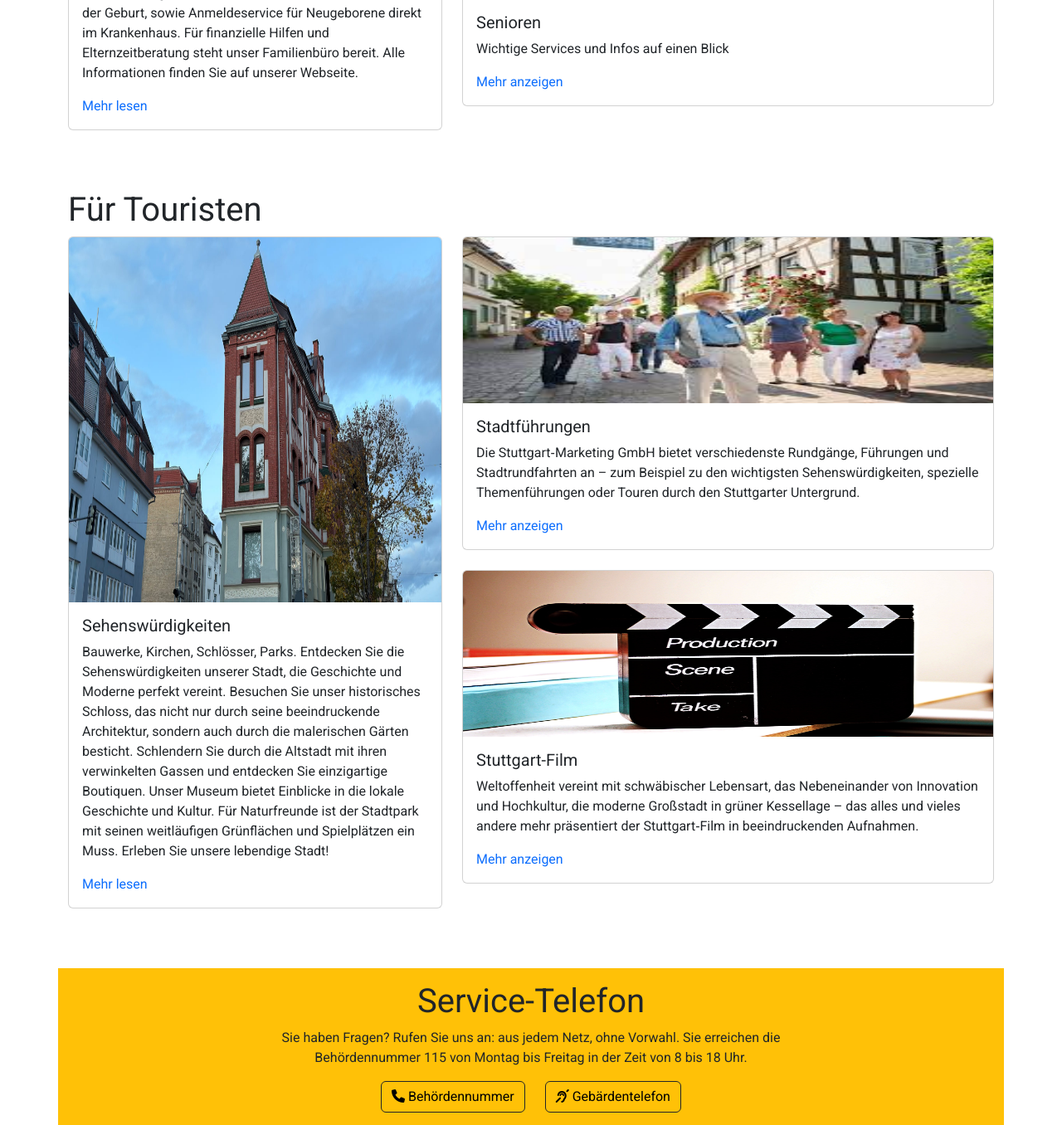
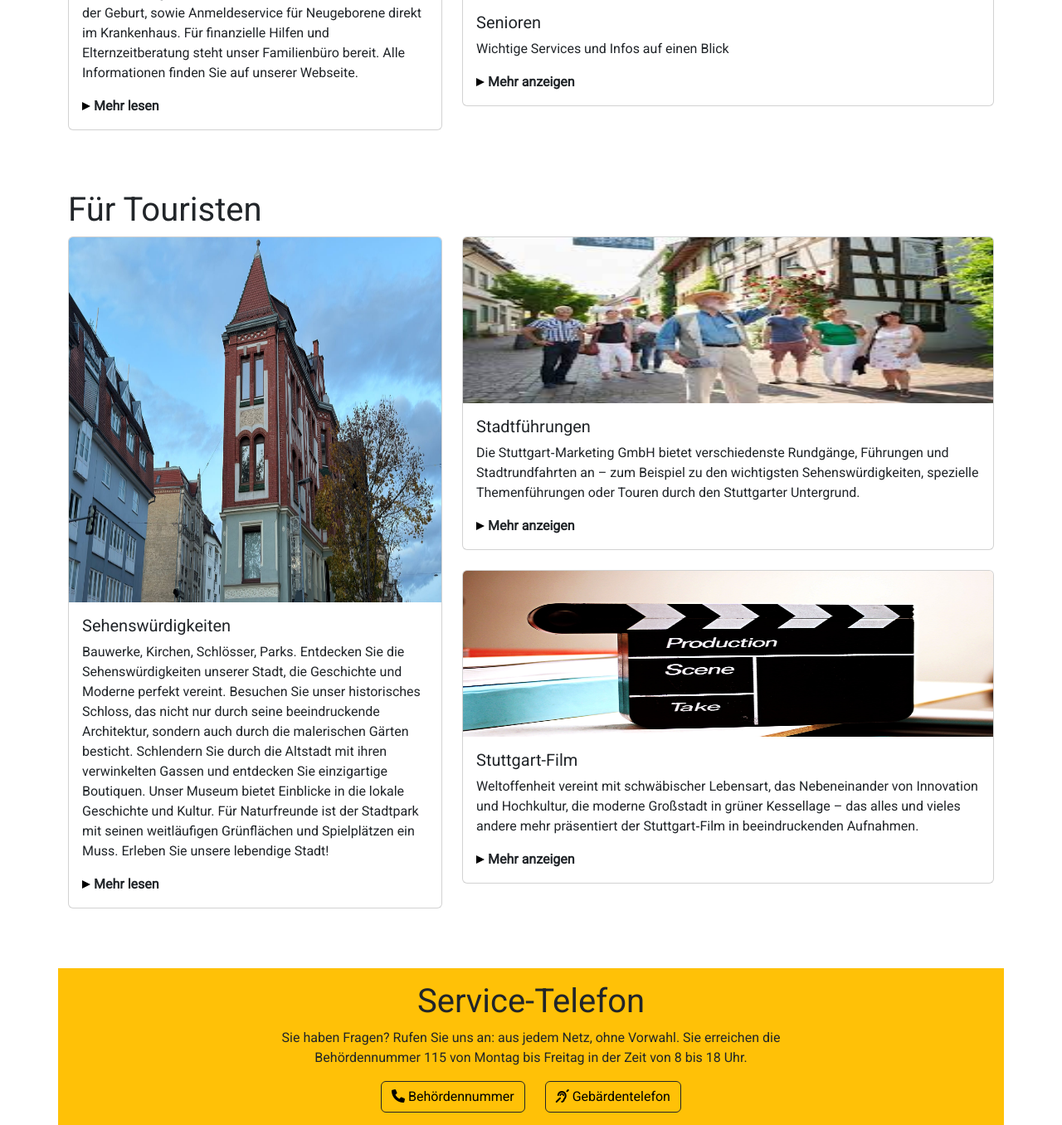
Before and after one commit to NiyaziGumus/StuttgartWebRedesign, a PHP site: page / in a window 1280 px wide. Shown: the part 2244-3600 px from the top of the page at 83% size. Run offline with PHP 8.4, Linux system fonts and the light colour scheme.

Commit message:
Dark Theme Unterstützung hinzugefügt

```diff
--- a/navbar.php
+++ b/navbar.php
@@ -1,5 +1,5 @@
 <!DOCTYPE html>
-<html lang="de">
+<html lang="de" data-bs-theme="dark">
 
 <head>
   <meta charset="UTF-8">
@@ -31,9 +31,11 @@
         </form>
       </div>
       <div class="col d-flex justify-content-center my-3 me-4">
-        <a class="navbar-brand light-theme mx-1" href="#"><i class="bi bi-sun-fill" style="font-size: 1.3rem;"></i></a>
-        <a class="navbar-brand dark-theme mx-1" href="#"><i class="bi bi-moon-stars-fill" style="font-size: 1.2rem;"></i></a>
-        <a class="navbar-brand custom-theme mx-1" href="#"><img src="img/farbeIkon.svg" alt="Logo" width="20" height="24"></a>
+      <a class="navbar-brand light-theme mx-1" href="#" data-bs-theme-value="light"><i class="bi bi-sun-fill" style="font-size: 1.3rem;"></i></a>
+    <!-- Dark theme toggle -->
+    <a class="navbar-brand dark-theme mx-1" href="#" data-bs-theme-value="dark"><i class="bi bi-moon-stars-fill" style="font-size: 1.2rem;"></i></a>
+    <!-- Custom theme toggle -->
+    <a class="navbar-brand custom-theme mx-1" href="#" data-bs-theme-value="custom"><img src="img/farbeIkon.svg" alt="Logo" width="20" height="24"></a>
         <div class="vr mx-3 "></div>
         <a class="navbar-brand mx-1 font-size-down"><img src="img/fontSizeDown.svg" alt="A-" width="18" height="18"></a>
         <a class="navbar-brand mx-1 font-size-up"><img src="img/fontSizeUp.svg" alt="A+" width="24" height="24"></a>
--- a/serviceBehorden.html
+++ b/serviceBehorden.html
@@ -4,7 +4,7 @@
 <div class="container">
   <div class="row">
     <div class="col-sm-4">
-      <div class="card text-bg-light mt-3" style="max-width: 100%;">
+      <div class="card bg-body-secondary mt-3" style="max-width: 100%;">
         <div class="card-body">
           <h5 class="card-title">Kontakt und Datenschutz</h5>
           <p class="card-text">Sie haben noch Fragen? Service-Nummern, Ansprechpersonen undalles rund um den Schutz
@@ -13,7 +13,7 @@
       </div>
     </div>
     <div class="col-sm-4">
-      <div class="card text-bg-light mt-3" style="max-width: 100%;">
+      <div class="card bg-body-secondary mt-3" style="max-width: 100%;">
         <div class="card-body">
           <h5 class="card-title">Online-Services</h5>
           <p class="card-text">Die Stadt Stuttgart stellt Ihnen eine Vielzahl von Leistungen digital zur Verfügung.
@@ -22,7 +22,7 @@
       </div>
     </div>
     <div class="col-sm-4">
-      <div class="card text-bg-light mt-3" style="max-width: 100%;">
+      <div class="card bg-body-secondary mt-3" style="max-width: 100%;">
         <div class="card-body">
           <h5 class="card-title">Online-Terminvereinbarung</h5>
           <p class="card-text">Sie wollen die Landeshauptstadt Stuttgart vor Ort besuchen? Vereinbaren Sie vorher einen
--- a/serviceBurgerburo.html
+++ b/serviceBurgerburo.html
@@ -4,7 +4,7 @@
 <div class="container">
   <div class="row">
     <div class="col-sm-4">
-      <div class="card text-bg-light mt-3" style="max-width: 100%;">
+      <div class="card bg-body-secondary mt-3" style="max-width: 100%;">
         <div class="card-body">
           <h5 class="card-title">Wohngeld</h5>
           <p class="card-text">Wohngeld ist ein Zuschuss zur Miete oder Belastung</p>
@@ -12,7 +12,7 @@
       </div>
     </div>
     <div class="col-sm-4">
-      <div class="card text-bg-light mt-3" style="max-width: 100%;">
+      <div class="card bg-body-secondary mt-3" style="max-width: 100%;">
         <div class="card-body">
           <h5 class="card-title">Onlineservices</h5>
           <p class="card-text">Zahlreiche Dienstleistungen können Sie auch direkt online in Anspruch nehmen. Sie finden
@@ -21,7 +21,7 @@
       </div>
     </div>
     <div class="col-sm-4">
-      <div class="card text-bg-light mt-3" style="max-width: 100%;">
+      <div class="card bg-body-secondary mt-3" style="max-width: 100%;">
         <div class="card-body">
           <h5 class="card-title">Fahrzeugzulassung</h5>
           <p class="card-text">Ihr Kraftfahrzeug zulassen, außer Betrieb setzen und umschreiben</p>
--- a/style.css
+++ b/style.css
@@ -1,4 +1,65 @@
 /* Global Styles */
+
+/* Açık mod için link renkleri, Bootstrap zaten bunları sağlar */
+.dynamic-link {
+    color: #212529 !important; /* Varsayılan renk (koyu) */
+  }
+
+  [data-bs-theme='dark'] .dynamic-link {
+    color: #f8f9fa !important; /* Koyu modda renk (açık) */
+  }
+
+
+.arrow {
+    display: inline-block;
+    width: 0;
+    height: 0;
+    border-top: 5px solid transparent;
+    border-bottom: 5px solid transparent;
+    border-left: 10px solid black; /* Okun rengi */
+    vertical-align: auto;
+  }
+
+  [data-bs-theme='dark'] .arrow {
+    border-left: 10px solid white; /* Koyu modda okun rengi beyaz */
+  }
+
+[data-bs-theme='dark'] .bg-warning {
+  background-color: #784800 !important; /* Örnek koyu tema uyarı rengi */
+}
+
+[data-bs-theme='dark'] .text-warning {
+  color: #784800!important; /* Örnek koyu tema uyarı metin rengi */
+}
+
+/* Koyu tema aktifken .btn-warning için */
+[data-bs-theme='dark'] .btn-warning {
+    background-color: #784800 !important; /* Daha koyu arka plan rengi */
+    border-color: #000 !important; /* Siyah çerçeve rengi */
+  }
+
+  /* Buton üzerinde etkileşim olduğunda (hover, active, focus) */
+  [data-bs-theme='dark'] .btn-warning:hover {
+    background-color: #5a3600 !important; /* Hover durumunda arka plan rengi */
+    border-color: #000 !important; /* Hover durumunda siyah çerçeve rengi */
+  }
+
+  [data-bs-theme='dark'] .btn-warning:active {
+    background-color: #402400 !important; /* Aktif durumda arka plan rengi */
+    border-color: #000 !important; /* Aktif durumda siyah çerçeve rengi */
+  }
+
+  [data-bs-theme='dark'] .btn-warning:focus {
+    box-shadow: 0 0 0 0.25rem rgba(120, 72, 0, 0.5) !important; /* Odaklanma gölgesi, siyah yerine uyarı rengiyle uyumlu bir gölge kullanılabilir */
+  }
+
+  [data-bs-theme='dark'] .bg-dark {
+    background-color: #000 !important; /* Arka plan rengini siyah yap */
+  }
+
+  :root[data-bs-theme='dark'] .fas {
+    color: #fff !important;
+  }
 
 :root {
     --main-font-size: 16px; /* Default font size */
--- /dev/null
+++ b/theme.js
@@ -0,0 +1,31 @@
+(() => {
+  'use strict'
+
+  const getStoredTheme = () => localStorage.getItem('theme')
+  const setStoredTheme = theme => localStorage.setItem('theme', theme)
+
+  const setTheme = theme => {
+    document.documentElement.removeAttribute('data-bs-theme'); // Tüm temaları kaldır
+    document.documentElement.setAttribute('data-bs-theme', theme); // Yeni temayı ekle
+  }
+
+  const initTheme = () => {
+    const storedTheme = getStoredTheme() || 'light'; // Varsayılan tema 'light'
+    setTheme(storedTheme);
+    document.querySelectorAll(`[data-bs-theme-value="${storedTheme}"]`).forEach(btn => btn.classList.add('active'));
+  }
+
+  window.addEventListener('DOMContentLoaded', () => {
+    initTheme();
+
+    document.querySelectorAll('[data-bs-theme-value]').forEach(toggle => {
+      toggle.addEventListener('click', (e) => {
+        const theme = toggle.getAttribute('data-bs-theme-value');
+        setStoredTheme(theme);
+        setTheme(theme);
+        document.querySelectorAll('[data-bs-theme-value]').forEach(btn => btn.classList.remove('active'));
+        toggle.classList.add('active');
+      })
+    });
+  });
+})();
--- a/tipsLandingPage.html
+++ b/tipsLandingPage.html
@@ -13,7 +13,7 @@
             Dienstleistungen für werdende Eltern: Geburtsvorbereitungskurse, Unterstützung durch erfahrene Hebammen vor
             und nach der Geburt, sowie Anmeldeservice für Neugeborene direkt im Krankenhaus. Für finanzielle Hilfen und
             Elternzeitberatung steht unser Familienbüro bereit. Alle Informationen finden Sie auf unserer Webseite.</p>
-          <a href="">Mehr lesen</a>
+          <span class="arrow"></span><a class="fw-bolder dynamic-link" href=""> Mehr lesen</a>
         </div>
       </div>
     </div>
@@ -24,7 +24,7 @@
         <div class="card-body">
           <h5 class="card-title">Kinderbetreuung </h5>
           <p class="card-text">Kita-Finder, Online-Vormerkungen, Kindergärten und Kitas</p>
-          <a href="#">Mehr anzeigen</a>
+          <span class="arrow"></span><a class="fw-bolder dynamic-link" href=""> Mehr anzeigen</a>
         </div>
 
       </div>
@@ -34,7 +34,7 @@
         <div class="card-body">
           <h5 class="card-title">Senioren</h5>
           <p class="card-text">Wichtige Services und Infos auf einen Blick</p>
-          <a href="#">Mehr anzeigen</a>
+          <span class="arrow"></span><a class="fw-bolder dynamic-link" href=""> Mehr anzeigen</a>
         </div>
       </div>
     </div>
@@ -60,8 +60,8 @@
             Sie einzigartige Boutiquen. Unser Museum bietet Einblicke in die lokale Geschichte und Kultur. Für
             Naturfreunde ist der Stadtpark mit seinen weitläufigen Grünflächen und Spielplätzen ein Muss. Erleben Sie
             unsere lebendige Stadt!</p>
-          <a href="#">Mehr lesen</a>
-        </div>
+            <span class="arrow"></span><a class="fw-bolder dynamic-link" href=""> Mehr lesen</a>
+          </div>
       </div>
     </div>
     <!-- Zweite Karte -->
@@ -73,8 +73,8 @@
           <p class="card-text">Die Stuttgart‐Marketing GmbH bietet verschiedenste Rundgänge, Führungen und
             Stadtrundfahrten an – zum Beispiel zu den wichtigsten Sehenswürdigkeiten, spezielle Themenführungen oder
             Touren durch den Stuttgarter Untergrund.</p>
-          <a href="#">Mehr anzeigen</a>
-        </div>
+            <span class="arrow"></span><a class="fw-bolder dynamic-link" href=""> Mehr anzeigen</a>
+          </div>
       </div>
       <!-- Dritte Karte -->
       <div class="card mt-4 custom-card">
@@ -84,8 +84,8 @@
           <p class="card-text">Weltoffenheit vereint mit schwäbischer Lebensart, das Nebeneinander von Innovation und
             Hochkultur, die moderne Großstadt in grüner Kessellage – das alles und vieles andere mehr präsentiert der
             Stuttgart‐Film in beeindruckenden Aufnahmen.</p>
-          <a href="#">Mehr anzeigen</a>
-        </div>
+            <span class="arrow"></span><a class="fw-bolder dynamic-link" href=""> Mehr anzeigen</a>
+          </div>
       </div>
     </div>
   </div>
```
Also changed, not shown: aktuelles.html (+6 -9 lines), auflistungAttraktion.html (+9 -9 lines), auflistungBehorden.html (+9 -9 lines), auflistungBurgerburo.html (+15 -15 lines).
